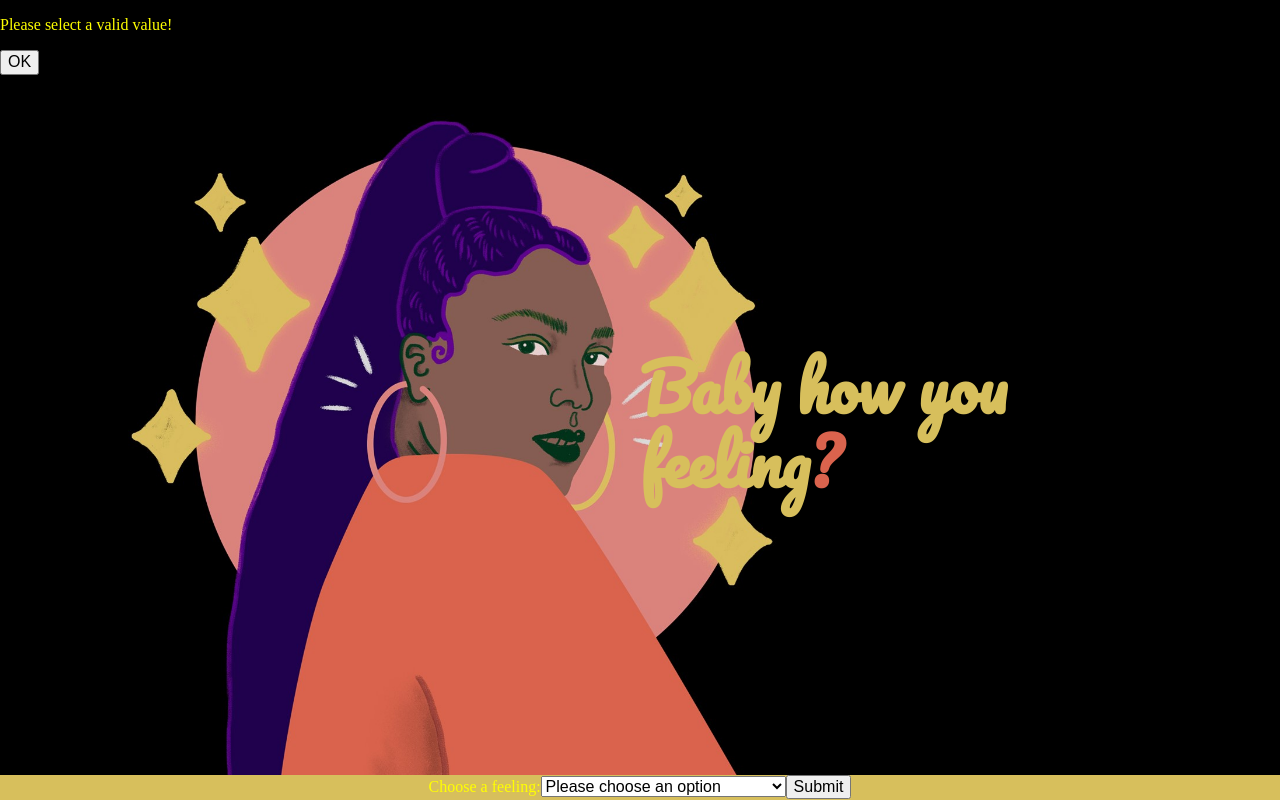
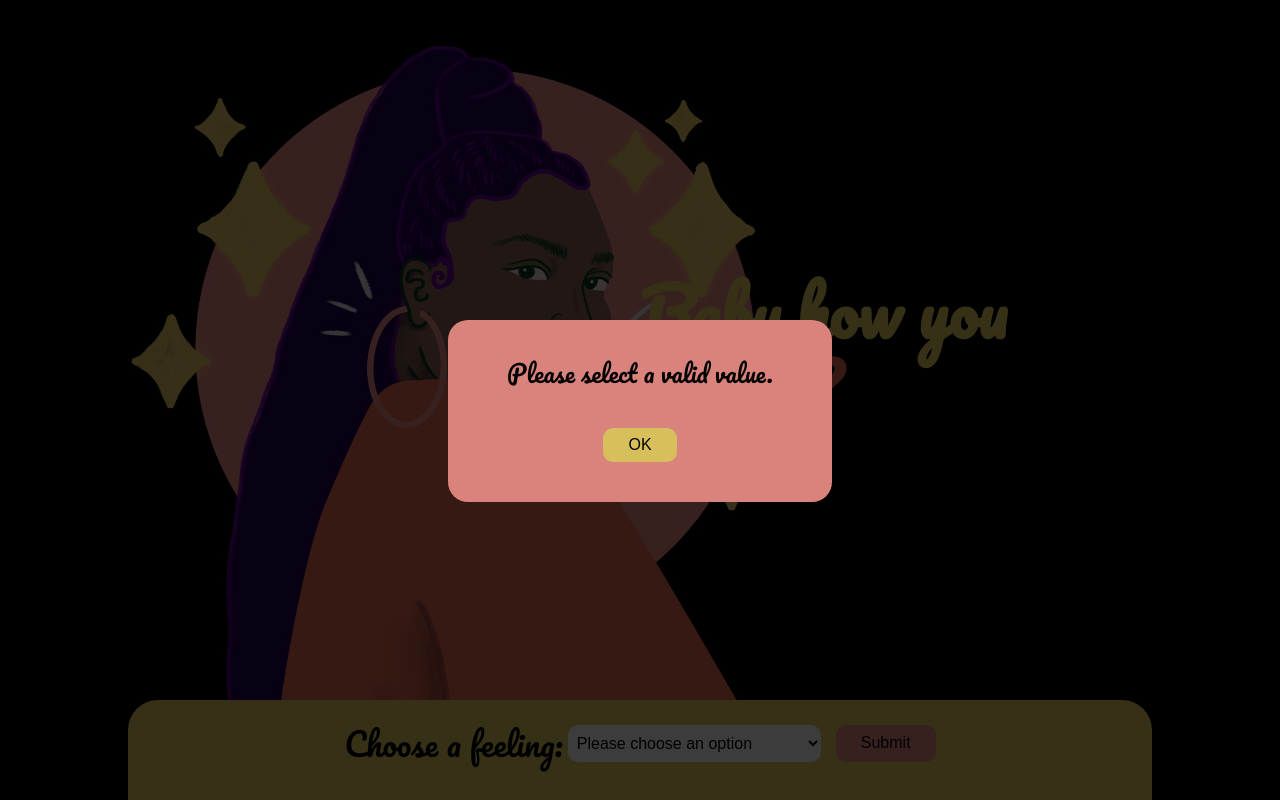
Before and after one commit to victoria-reis/lizzo-app, a React (Create React App) app: page / in a window 1280 px wide. Both pictures are taken after a click on the button "Submit". Shown: the top 800 px of the page. Built offline with nearby package versions, Linux system fonts and the light colour scheme.

Commit message:
added styles to modal, video container and form

```diff
--- a/src/components/Footer.js
+++ b/src/components/Footer.js
@@ -4,7 +4,11 @@ const Footer = () => {
 	return (
 		<footer>
 			<p className="wrapper footerText">
-				Made with <span role="img">❤️</span> by Victoria Reis
+				Made with{" "}
+				<span role="img" aria-label="love">
+					❤️
+				</span>{" "}
+				by Victoria Reis
 			</p>
 			<p className="wrapper footerText">
 				Illustration by{" "}
--- a/src/components/Form.js
+++ b/src/components/Form.js
@@ -10,18 +10,24 @@ const Form = () => {
 	const videoURL = useSelector((state) => {
 		return state.videoSource;
 	});
+	const showTitle = useSelector((state) => {
+		return state.showTitle;
+	});
 
 	const onChangeHandler = (event) => {
 		// console.log(event.target.value);
+		dispatch(appActions.setShowTitle(false));
 		dispatch(appActions.setSong(event.target.value));
 	};
 
 	const submitHandler = (event) => {
 		event.preventDefault();
 		if (!songSelected) {
+			dispatch(appActions.setShowTitle(false));
 			dispatch(appActions.setShowModal());
 			dispatch(appActions.clearVideoSource());
 		} else {
+			dispatch(appActions.setShowTitle(true));
 			dispatch(appActions.setVideoSource());
 		}
 	};
@@ -32,7 +38,11 @@ const Form = () => {
 	}, [songSelected, videoURL]);
 
 	return (
-		<form onChange={onChangeHandler}>
+		<div className="formContainer">
+			<form
+				onChange={onChangeHandler}
+				style={{ marginBottom: !showTitle ? 134.88 : 0 }}
+			>
 				<label htmlFor="song-select">Choose a feeling:</label>
 
 				<select name="songs" id="song-select">
@@ -54,6 +64,7 @@ const Form = () => {
 				</select>
 				<button onClick={submitHandler}>Submit</button>
 			</form>
+		</div>
 	);
 };
 
--- a/src/components/Modal.js
+++ b/src/components/Modal.js
@@ -17,8 +17,8 @@ const ModalOverlay = (props) => {
 	return (
 		<>
 			{props.modalState && (
-				<div>
-					<p>Please select a valid value!</p>
+				<div className="modal">
+					<p>Please select a valid value.</p>
 					<button className="ok" onClick={props.onClose}>
 						OK
 					</button>
--- a/src/components/VideoContainer.js
+++ b/src/components/VideoContainer.js
@@ -10,12 +10,16 @@ const VideoContainer = () => {
 		return state.songTitle;
 	});
 
+	const showTitle = useSelector((state) => {
+		return state.showTitle;
+	});
+
 	return (
 		<>
-			{videoURL !== undefined && <h2>{songTitle}</h2>}
+			{showTitle && <h2>{songTitle}</h2>}
 			<iframe
-				width="560"
-				height="315"
+				width="860"
+				height="483.75"
 				src={videoURL}
 				title="YouTube video player"
 				frameBorder="0"
--- a/src/index.css
+++ b/src/index.css
@@ -233,7 +233,6 @@ h2 {
 }
 
 .h1Container {
-	/* border: 1px solid blue; */
 	width: 50%;
 	height: 100%;
 	margin-left: auto;
@@ -242,14 +241,18 @@ h2 {
 
 label,
 p {
-	color: #ff0;
+	font-family: "Pacifico", cursive;
+}
+
+label {
+	font-size: 2rem;
+	margin-right: 5px;
 }
 
 .wrapper {
 	width: 80%;
 	max-width: 1400px;
 	margin: 0 auto;
-	/* border: 1px solid red; */
 }
 
 header {
@@ -257,23 +260,33 @@ header {
 	background-size: contain;
 	background-repeat: no-repeat;
 	height: 700px;
-	/* display: flex; */
 }
 
 main {
-	background-color: #d7bf5c;
+	background-color: black;
 	height: 60vh;
 }
 
 form {
 	margin: 0 auto;
 	width: fit-content;
-	display: block;
+	display: flex;
 }
 
 iframe {
 	margin: 0 auto;
 	display: block;
+}
+
+button {
+	border: none;
+	transition: 0.3s;
+	padding: 8px 25px;
+	border-radius: 10px;
+}
+
+button:hover {
+	scale: 0.85;
 }
 
 .footerText {
@@ -284,3 +297,54 @@ iframe {
 a {
 	color: inherit;
 }
+
+.backdrop {
+	position: fixed;
+	top: 0;
+	left: 0;
+	width: 100%;
+	height: 100vh;
+	z-index: 10;
+	background: rgba(0, 0, 0, 0.75);
+}
+
+.modal {
+	position: fixed;
+	top: 40vh;
+	left: calc((100vw - 30%) / 2);
+	width: 30%;
+	min-width: 300px;
+	max-width: 600px;
+	background-color: #da837c;
+	z-index: 100;
+	border-radius: 20px;
+}
+
+.modal button {
+	display: block;
+	margin: 40px auto;
+	background-color: #d7bf5c;
+}
+
+.modal p {
+	text-align: center;
+	margin-top: 40px;
+	font-size: 1.5rem;
+}
+
+form button {
+	background-color: #da837c;
+}
+
+main .wrapper {
+	background-color: #d7bf5c;
+	border-radius: 30px;
+	padding: 25px 0 80px;
+}
+
+select {
+	padding: 5px;
+	border: none;
+	border-radius: 10px;
+	margin-right: 15px;
+}
--- a/src/store/index.js
+++ b/src/store/index.js
@@ -57,6 +57,7 @@ const appSlice = createSlice({
 		songTitle: undefined,
 		videoSource: undefined,
 		showModal: false,
+		showTitle: false,
 	},
 	reducers: {
 		setSong: (state, action) => {
@@ -75,6 +76,9 @@ const appSlice = createSlice({
 		clearVideoSource: (state) => {
 			state.videoSource = undefined;
 		},
+		setShowTitle: (state, action) => {
+			state.showTitle = action.payload;
+		},
 	},
 });
 
```
Lines whose indentation alone changed are shown as unchanged.
